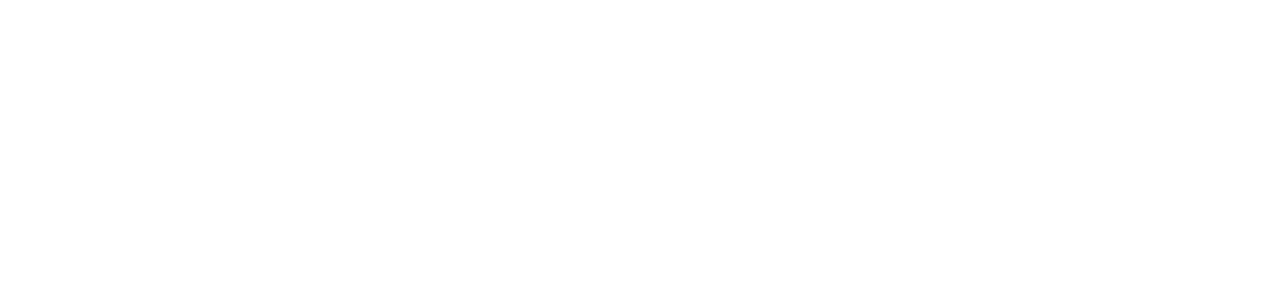
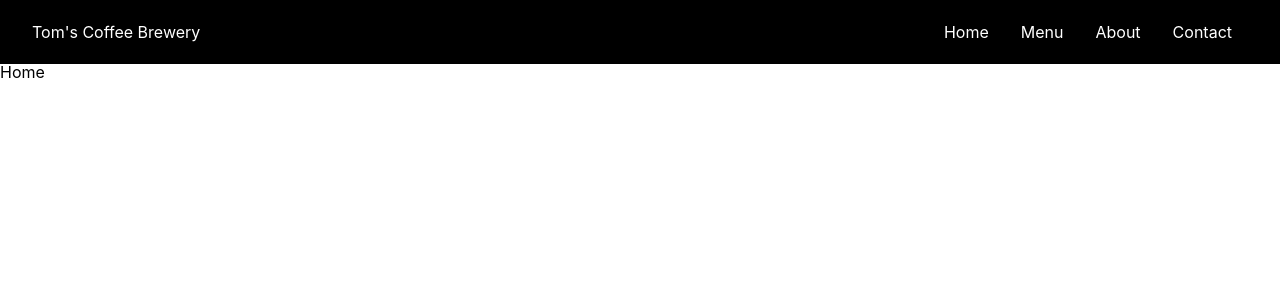
Before and after one commit to tmikulcic/react-coffee-webshop, a React (Create React App) app: page / in a window 1280 px wide. Shown: the top 300 px of the page. Built offline with nearby package versions, Linux system fonts and the light colour scheme.

Commit message:
Add Navbar layout

```diff
--- a/src/App.css
+++ b/src/App.css
@@ -0,0 +1,5 @@
+body {
+  width: 100vw;
+  display: flex;
+  flex-direction: column;
+}
--- a/src/App.js
+++ b/src/App.js
@@ -1,7 +1,14 @@
 import './App.css';
+import Navbar from './components/Navbar';
+import Home from './components/Home/Home';
 
 function App() {
-  return <div></div>;
+  return (
+    <div className='main-container'>
+      <Navbar />
+      <Home />
+    </div>
+  );
 }
 
 export default App;
--- /dev/null
+++ b/src/components/Home/Home.js
@@ -0,0 +1,5 @@
+import React from 'react';
+
+export default function Home() {
+  return <div>Home</div>;
+}
--- /dev/null
+++ b/src/components/Navbar.css
@@ -0,0 +1,23 @@
+.navbar {
+  display: flex;
+  align-items: center;
+
+  color: white;
+  width: 100%;
+  height: 4rem;
+  background-color: black;
+  justify-content: space-between;
+}
+
+.navbar-name {
+  margin-left: 2rem;
+}
+
+.navbar-links {
+  display: flex;
+  margin-right: 2rem;
+}
+
+.link {
+  margin: 1rem;
+}
--- /dev/null
+++ b/src/components/Navbar.js
@@ -0,0 +1,16 @@
+import React from 'react';
+import './Navbar.css';
+
+export default function Navbar() {
+  return (
+    <div className='navbar'>
+      <div className='navbar-name'>Tom's Coffee Brewery</div>
+      <div className='navbar-links'>
+        <div className='link'>Home</div>
+        <div className='link'>Menu</div>
+        <div className='link'>About</div>
+        <div className='link'>Contact</div>
+      </div>
+    </div>
+  );
+}
```
Also changed, not shown: src/components/Home/Home.css (added).
